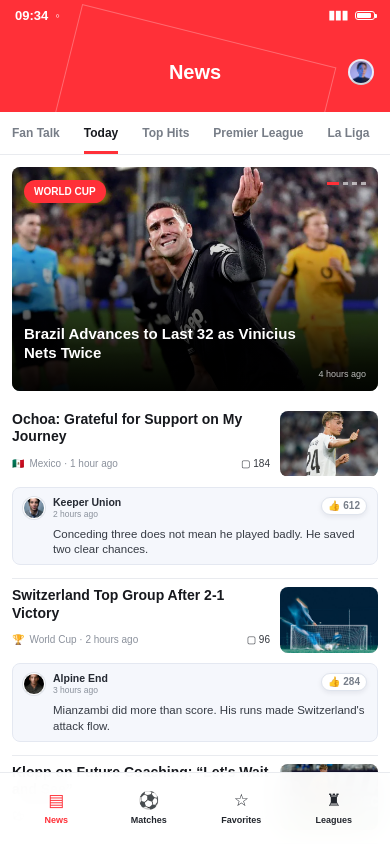
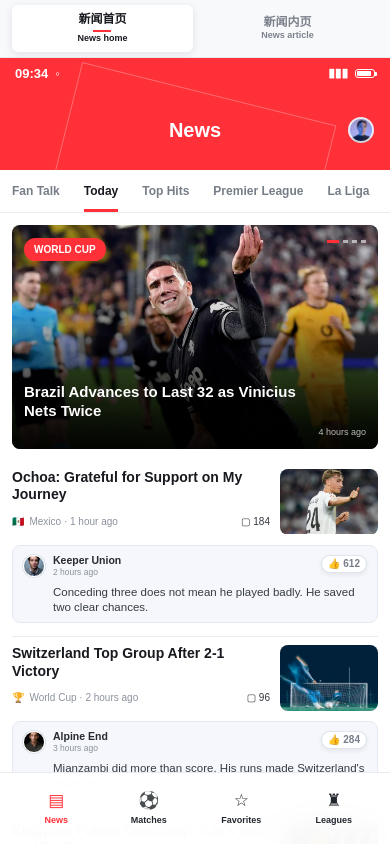
Before and after one commit to 1205680593-droid/news-community-demo, a plain HTML site: page index.html in a window 390 px wide. Drawn offline with Linux system fonts and the light colour scheme.

Commit message:
Add home and article Demo tabs
Add a visible Demo-level tab bar for direct navigation between the news home and news article screens, synchronized with existing entry and back interactions.

```diff
--- a/index.html
+++ b/index.html
@@ -26,7 +26,7 @@
 
     body {
       min-width: 320px;
-      overflow: hidden;
+      overflow: auto;
       background: #e9edf2;
       color: var(--ink);
       font-family: Arial, Helvetica, sans-serif;
@@ -35,10 +35,74 @@
 
     button { font: inherit; }
 
+    .demo-shell {
+      min-height: 100dvh;
+      padding: 12px 12px 16px;
+      display: flex;
+      flex-direction: column;
+      align-items: center;
+      gap: 8px;
+    }
+
+    .demo-switcher {
+      width: min(390px, 100%);
+      padding: 4px;
+      display: grid;
+      grid-template-columns: repeat(2, minmax(0, 1fr));
+      gap: 4px;
+      flex: none;
+      border: 1px solid #d9dde5;
+      border-radius: 8px;
+      background: rgba(255,255,255,.82);
+      box-shadow: 0 8px 24px rgba(17, 24, 39, .08);
+    }
+
+    .demo-switcher button {
+      min-width: 0;
+      min-height: 42px;
+      padding: 5px 8px;
+      display: flex;
+      flex-direction: column;
+      align-items: center;
+      justify-content: center;
+      gap: 2px;
+      border: 0;
+      border-radius: 6px;
+      background: transparent;
+      color: #7c828c;
+      cursor: pointer;
+    }
+
+    .demo-switcher button strong {
+      font-size: 12px;
+      line-height: 1.1;
+    }
+
+    .demo-switcher button small {
+      font-size: 9px;
+      font-weight: 700;
+      line-height: 1.1;
+    }
+
+    .demo-switcher button.active {
+      background: #fff;
+      color: var(--ink);
+      box-shadow: 0 2px 8px rgba(17, 24, 39, .1);
+    }
+
+    .demo-switcher button.active strong::after {
+      content: "";
+      width: 18px;
+      height: 2px;
+      margin: 4px auto 0;
+      display: block;
+      background: var(--red);
+    }
+
     .app {
       width: 390px;
-      height: min(844px, calc(100dvh - 32px));
-      margin: 16px auto;
+      height: min(844px, calc(100dvh - 82px));
+      margin: 0 auto;
       overflow: hidden;
       position: relative;
       background: #fff;
@@ -751,9 +815,28 @@
 
     @media (max-width: 480px) {
       body { background: #fff; }
+      .demo-shell {
+        min-height: 100dvh;
+        padding: 0;
+        gap: 0;
+      }
+
+      .demo-switcher {
+        width: 100%;
+        padding: 5px 12px;
+        border: 0;
+        border-bottom: 1px solid var(--line);
+        border-radius: 0;
+        background: #f8f9fb;
+        box-shadow: none;
+      }
+
+      .demo-switcher button { min-height: 47px; }
+
       .app {
         width: 100%;
-        height: 100dvh;
+        height: calc(100dvh - 58px);
+        min-height: 640px;
         margin: 0;
         border: 0;
         border-radius: 0;
@@ -770,7 +853,19 @@
   </style>
 </head>
 <body>
-  <main class="app" aria-label="News community demo">
+  <main class="demo-shell" aria-label="News community demo">
+    <nav class="demo-switcher" role="tablist" aria-label="Demo pages">
+      <button class="active" type="button" role="tab" data-demo-screen="home" aria-controls="home-screen" aria-selected="true">
+        <strong>新闻首页</strong>
+        <small>News home</small>
+      </button>
+      <button type="button" role="tab" data-demo-screen="article" aria-controls="article-screen" aria-selected="false">
+        <strong>新闻内页</strong>
+        <small>News article</small>
+      </button>
+    </nav>
+
+    <div class="app" aria-label="News community demo">
     <section class="screen active" id="home-screen" aria-label="News home">
       <header class="home-head">
         <div class="status-bar"><span>09:34&nbsp; ◦</span><span class="signals">▮▮▮ <span class="battery"></span></span></div>
@@ -893,6 +988,7 @@
         </section>
       </div>
     </section>
+    </div>
   </main>
 
   <script>
@@ -901,10 +997,20 @@
     const homeScroll = document.querySelector('[data-home-scroll]');
     const articleScroll = document.querySelector('[data-article-scroll]');
     const commentsSection = document.getElementById('news-comments');
+    const demoTabs = Array.from(document.querySelectorAll('[data-demo-screen]'));
+
+    function syncDemoTab(screen) {
+      demoTabs.forEach((tab) => {
+        const active = tab.dataset.demoScreen === screen;
+        tab.classList.toggle('active', active);
+        tab.setAttribute('aria-selected', String(active));
+      });
+    }
 
     function showArticle(targetComments = false) {
       homeScreen.classList.remove('active');
       articleScreen.classList.add('active');
+      syncDemoTab('article');
       articleScroll.scrollTop = 0;
       if (targetComments) requestAnimationFrame(() => commentsSection.scrollIntoView({ block: 'start' }));
     }
@@ -912,7 +1018,16 @@
     function showHome() {
       articleScreen.classList.remove('active');
       homeScreen.classList.add('active');
+      syncDemoTab('home');
+      homeScroll.scrollTop = 0;
     }
+
+    demoTabs.forEach((tab) => {
+      tab.addEventListener('click', () => {
+        if (tab.dataset.demoScreen === 'article') showArticle(false);
+        else showHome();
+      });
+    });
 
     document.querySelector('[data-open-article]').addEventListener('click', () => showArticle(false));
     document.querySelectorAll('[data-open-comments]').forEach((button) => button.addEventListener('click', () => showArticle(true)));
```
Also changed, not shown: 2 other files.
